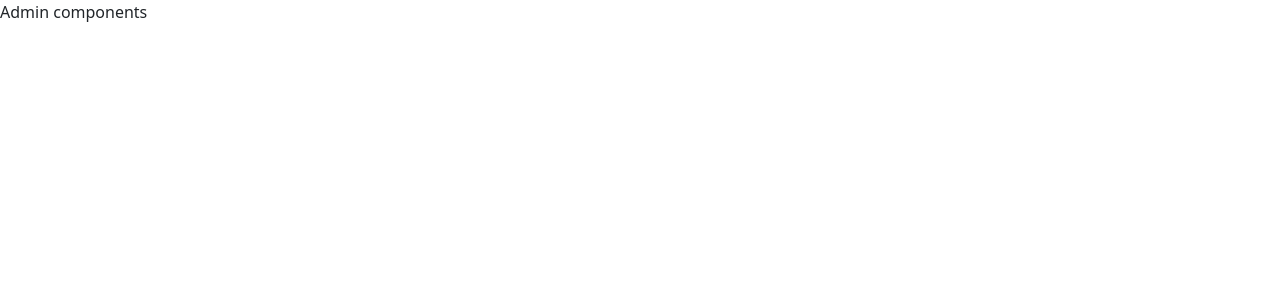
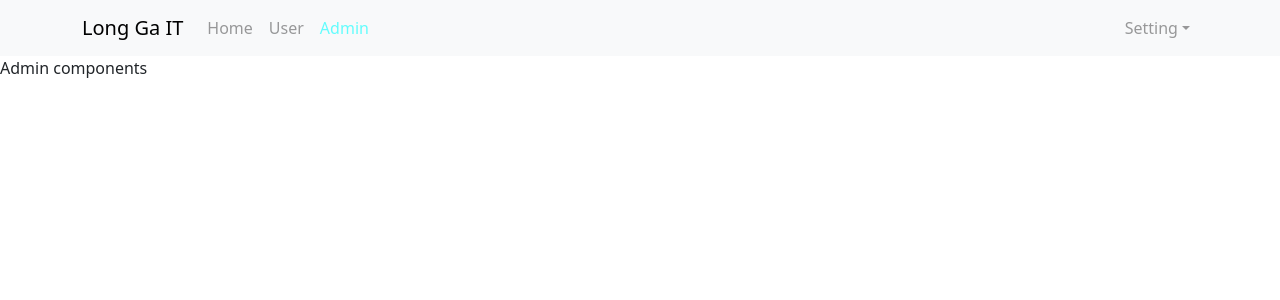
Before and after one commit to longgait/demo-reactjs, a React (Create React App) app: page /admins in a window 1280 px wide. Shown: the top 300 px of the page. Built offline with nearby package versions, Linux system fonts and the light colour scheme.

Commit message:
video 52

```diff
--- a/src/App.js
+++ b/src/App.js
@@ -1,7 +1,7 @@
 
 import './App.scss';
 import Header from './components/Header/header';
-import { Link } from "react-router-dom";
+import {Outlet } from "react-router-dom";
 
 
 
@@ -10,17 +10,14 @@ const App = () => {
 
   return (
     <div className="App-container">
-     <Header />
-     <div>
-        <button className=''>
-          <Link to="/users">go to user page</Link>
-        </button>
-        <button className=''>
-          <Link to="/admins">go to admin page</Link>
-        </button>
-     </div>
+      <div className='header-container'> <Header /> </div>
+      <div className='main-container'>
+        <div className='sidenav-container'></div>
+        <div className='app-content'>
+          <Outlet />
+        </div>
+      </div>
     </div>
-
   );
 }
 export default App;
--- a/src/App.scss
+++ b/src/App.scss
@@ -7,3 +7,22 @@ body {
   -webkit-font-smoothing: antialiased;
   -moz-osx-font-smoothing: grayscale;
 }
+.App-container{
+  .header-container{
+    .navbar-nav{
+      z-index: 10;
+      opacity: 0.6;
+      .nav-link{
+        &.active{
+          color: aqua;
+        }
+      }
+    }
+  }
+}
+
+video{
+  position: fixed;
+  bottom: 0;
+  width: 100vw;
+}
--- a/src/components/Header/header.js
+++ b/src/components/Header/header.js
@@ -2,30 +2,29 @@ import Container from 'react-bootstrap/Container';
 import Nav from 'react-bootstrap/Nav';
 import Navbar from 'react-bootstrap/Navbar';
 import NavDropdown from 'react-bootstrap/NavDropdown';
-import { Link } from "react-router-dom";
+import { NavLink } from "react-router-dom";
 
 const Header= () => {
   return (
     <Navbar bg="light" expand="lg">
       <Container>
-        <Navbar.Brand href="#home">Long Ga IT</Navbar.Brand>
+        {/* <Navbar.Brand href="#home">Long Ga IT</Navbar.Brand> */}
+        <NavLink className='navbar-brand' to="/">Long Ga IT</NavLink>
         <Navbar.Toggle aria-controls="basic-navbar-nav" />
         <Navbar.Collapse id="basic-navbar-nav">
           <Nav className="me-auto">
-            <Link className='nav-link' to="/">Home</Link>
-            <Link className='nav-link' to="/users">User</Link>
-            <Link className='nav-link' to="/admins">Admin</Link>
+            <NavLink className='nav-link' to="/">Home</NavLink>
+            <NavLink className='nav-link' to="/users">User</NavLink>
+            <NavLink className='nav-link' to="/admins">Admin</NavLink>
             {/* <Nav.Link href="#home">Home</Nav.Link>
             <Nav.Link href="#link">User</Nav.Link>
             <Nav.Link href="#link">Admin</Nav.Link> */}
           </Nav>
           <Nav>
             <NavDropdown title="Setting" id="basic-nav-dropdown">
-                <NavDropdown.Item href="#action/3.1">Log in</NavDropdown.Item>
-                <NavDropdown.Item href="#action/3.2">
-                    Log out
-                </NavDropdown.Item>
-                <NavDropdown.Item href="#action/3.3">Profile</NavDropdown.Item>
+                <NavDropdown.Item >Log in</NavDropdown.Item>
+                <NavDropdown.Item >Log out</NavDropdown.Item>
+                <NavDropdown.Item >Profile</NavDropdown.Item>
             </NavDropdown>
           </Nav>
         </Navbar.Collapse>
--- /dev/null
+++ b/src/components/Homepage/homepage.js
@@ -0,0 +1,13 @@
+import videoHomePage from '../../asset/video-dog.mp4';
+
+const Homepage = (props) => {
+    return (
+        <div>
+           <video autoPlay muted loop  >
+                <source src = {videoHomePage} type="video/mp4"/>
+            </video>
+        </div>
+    )
+}
+
+export default Homepage;
--- a/src/index.js
+++ b/src/index.js
@@ -12,15 +12,18 @@ import {
 } from "react-router-dom";
 import User from './components/User/user';
 import Admin from './components/Admin/admin';
+import Homepage from './components/Homepage/homepage';
 const root = ReactDOM.createRoot(document.getElementById('root'));
 root.render(
   <Provider store={store}>
     {/* <React.StrictMode> */}
     <BrowserRouter>
       <Routes>
-        <Route path ='/' element ={<App/>}/>
-        <Route path ='/users' element ={<User/>}/>
-        <Route path ='/admins' element ={<Admin/>}/>
+        <Route path ='/' element ={<App/>}>
+          <Route index element ={<Homepage/>}/>
+          <Route path ='/users' element ={<User/>}/>
+          <Route path ='/admins' element ={<Admin/>}/>
+        </Route>
       </Routes>
     </BrowserRouter>
 
```
Also changed, not shown: 1 other file (tests, documents, lock files or other folders).
